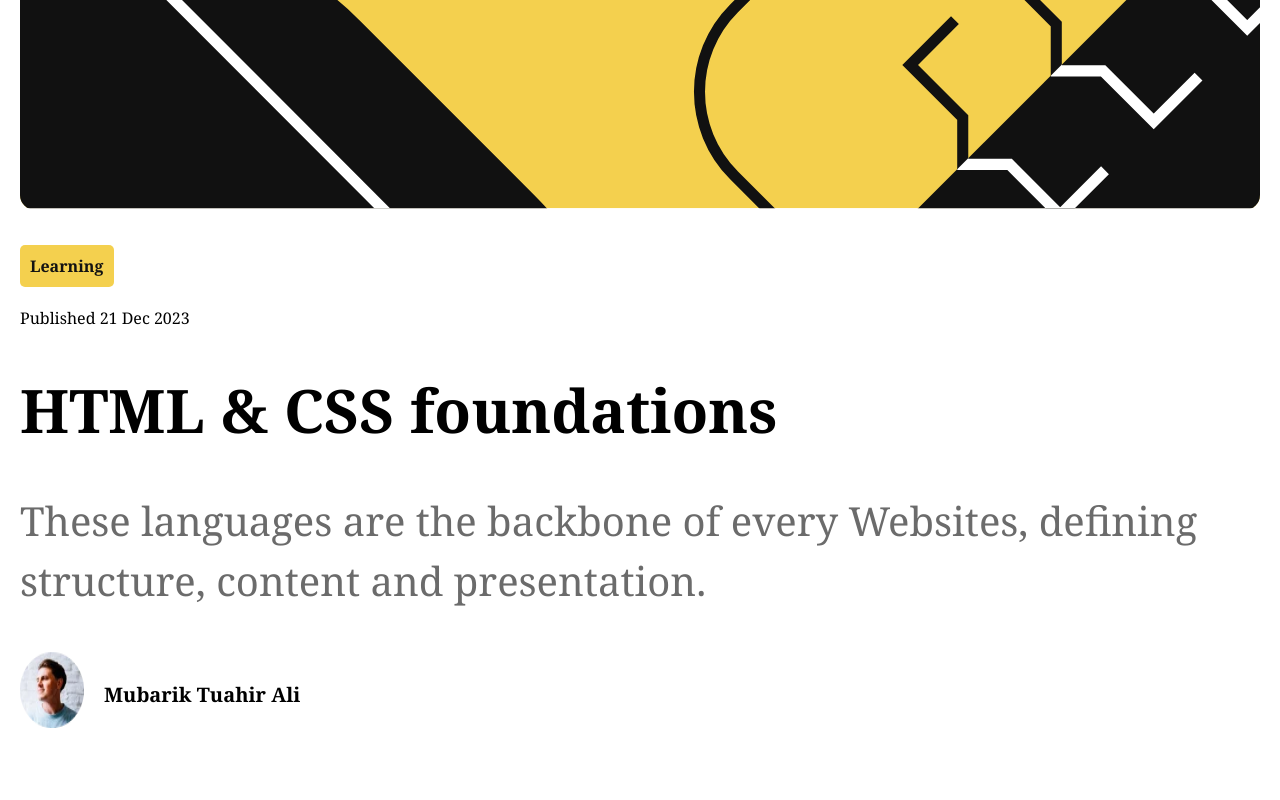
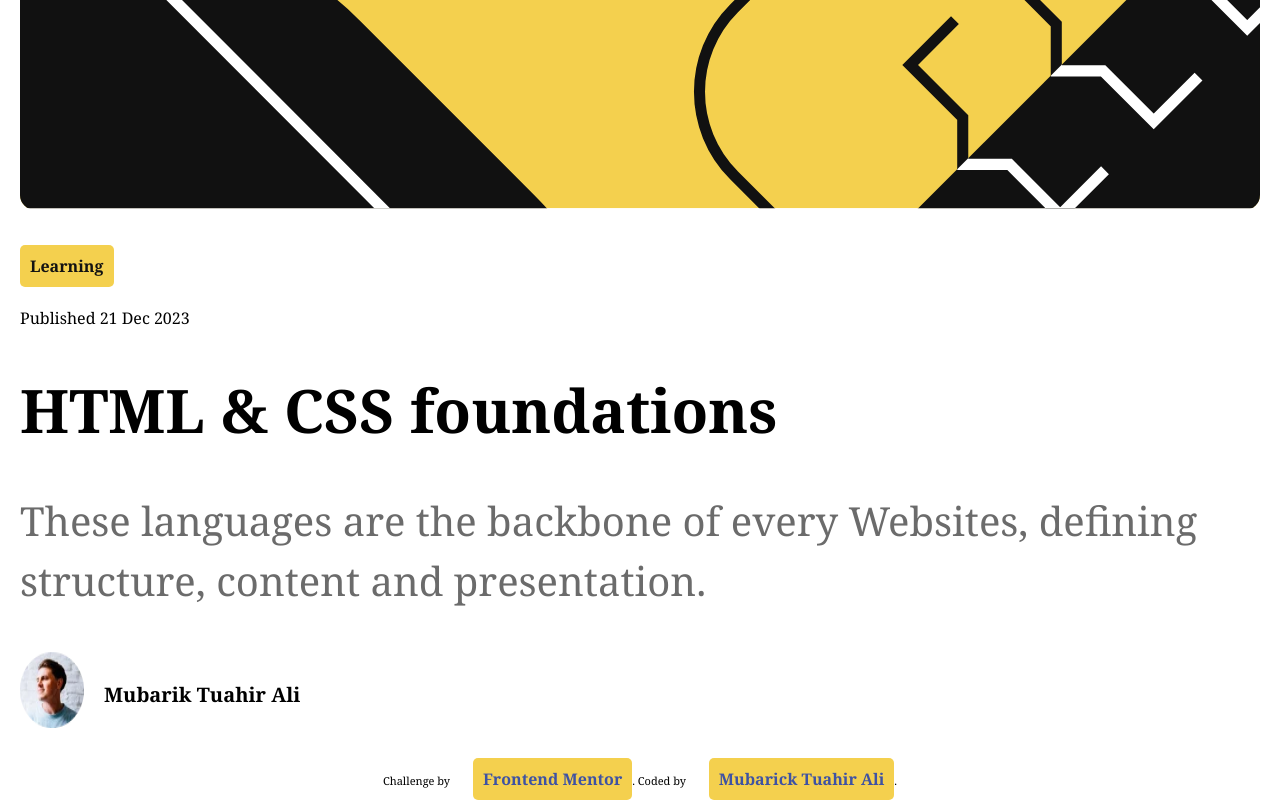
Before and after one commit to Mokars86/Blog, a plain HTML site: page index.html in a window 1280 px wide. Shown: the part 552-1352 px from the top of the page. Before the commit the page ends 1320 px from the top, so only its background shows below. Drawn offline with Linux system fonts and the light colour scheme.

Commit message:
update files

```diff
--- a/index.html
+++ b/index.html
@@ -19,5 +19,10 @@
     <img src="./images/avatar.webp" alt=""  >
     <p>Mubarik Tuahir Ali</p>
     </div>
+
+    <div class="attribution">
+        Challenge by <a href="https://www.frontendmentor.io?ref=challenge" target="_blank">Frontend Mentor</a>.
+        Coded by <a href="#">Mubarick Tuahir Ali</a>.
+      </div>
 </body>
 </html>
--- a/styles.css
+++ b/styles.css
@@ -62,6 +62,13 @@ h1{
     font-weight: bold;
 }
 
+
+.attribution{
+    font-size: 11px; text-align: center; }
+.attribution a {
+    color: hsl(228, 45%, 44%); }
+
+
 @media (max-width:600px){
 .small{
     font-size:20px;
```
